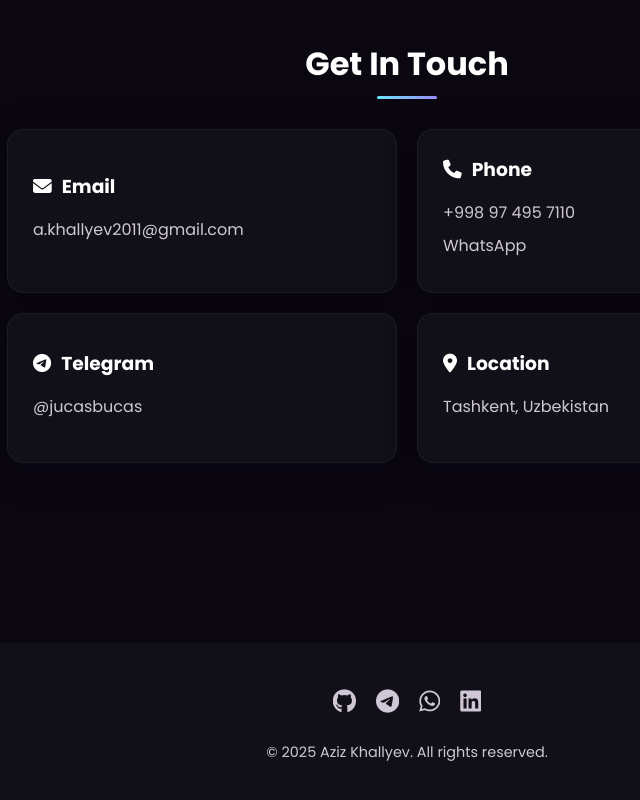
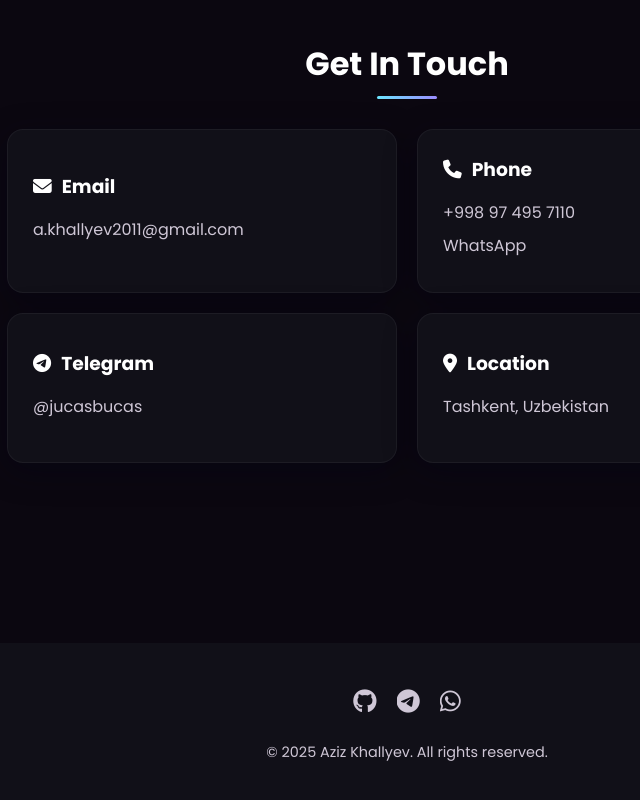
Before and after one commit to JucasBucas/My-Portfolio, a plain HTML site: page portfolio.html in a window 1280 px wide. Shown: the part 4165-4965 px from the top of the page, without its empty margins (233-873 px from the left). Drawn offline with Linux system fonts and the light colour scheme.

Commit message:
Update portfolio.html

```diff
--- a/portfolio.html
+++ b/portfolio.html
@@ -1472,7 +1472,6 @@
         <a href="https://github.com/JucasBucas" target="_blank"><i class="fab fa-github"></i></a>
         <a href="https://t.me/jucasbucas" target="_blank"><i class="fab fa-telegram"></i></a>
         <a href="https://wa.me/998974957110" target="_blank"><i class="fab fa-whatsapp"></i></a>
-        <a href="https://linkedin.com/in/aziz-khallyev" target="_blank"><i class="fab fa-linkedin"></i></a>
     </div>
     <p class="copyright">© <span id="year"></span> Aziz Khallyev. All rights reserved.</p>
 </footer>
@@ -1760,4 +1759,5 @@
     }
 </script>
 </body>
+
 </html>
```
